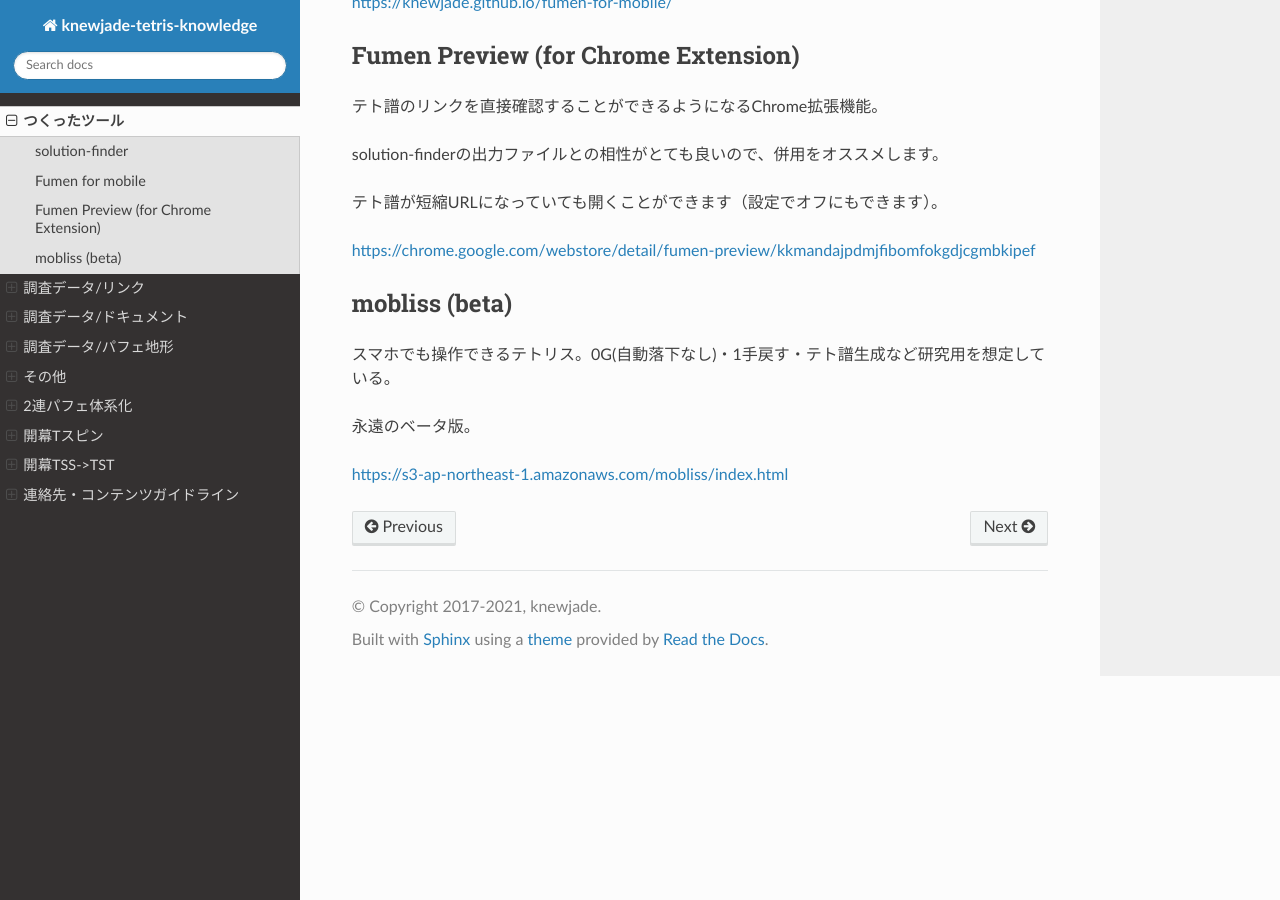
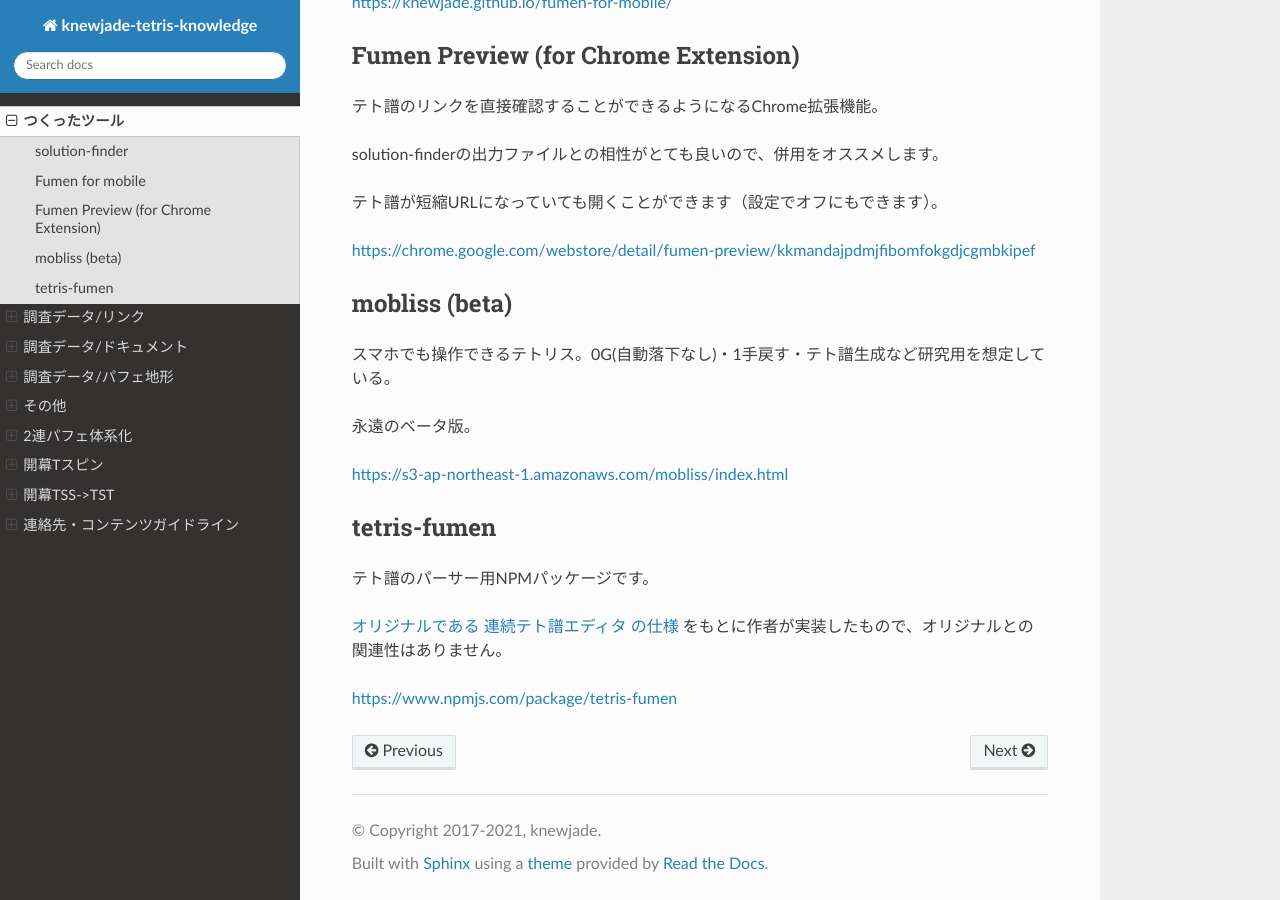
Before and after one commit to knewjade/tetris-knowledge-sphinx, a Sphinx documentation site: the page built from source/publish_codes.rst, in a window 1280 px wide and 900 px high, scrolled down 697 px. Built offline with Sphinx 7.4.7 and the Read the Docs theme 2.0.0, drawn with Linux system fonts in a browser that asks for light colours.

Commit message:
Add tetris-fumen

```diff
--- a/source/index.rst
+++ b/source/index.rst
@@ -17,7 +17,7 @@ Welcome
 .. toctree::
    :hidden:
 
-   publish_tools
+   publish_codes
    publish_links
    publish_docs
    publish_pc
--- a/source/publish_tools.rst
+++ b/source/publish_codes.rst
@@ -49,3 +49,13 @@ mobliss (beta)
 永遠のベータ版。
 
 https://s3-ap-northeast-1.amazonaws.com/mobliss/index.html
+
+
+tetris-fumen
+===========================================
+
+テト譜のパーサー用NPMパッケージです。
+
+`オリジナルである 連続テト譜エディタ の仕様 <https://knewjade.github.io/tetris-knowledge/publish_docs.html#v115>`_ をもとに作者が実装したもので、オリジナルとの関連性はありません。
+
+https://www.npmjs.com/package/tetris-fumen
```
